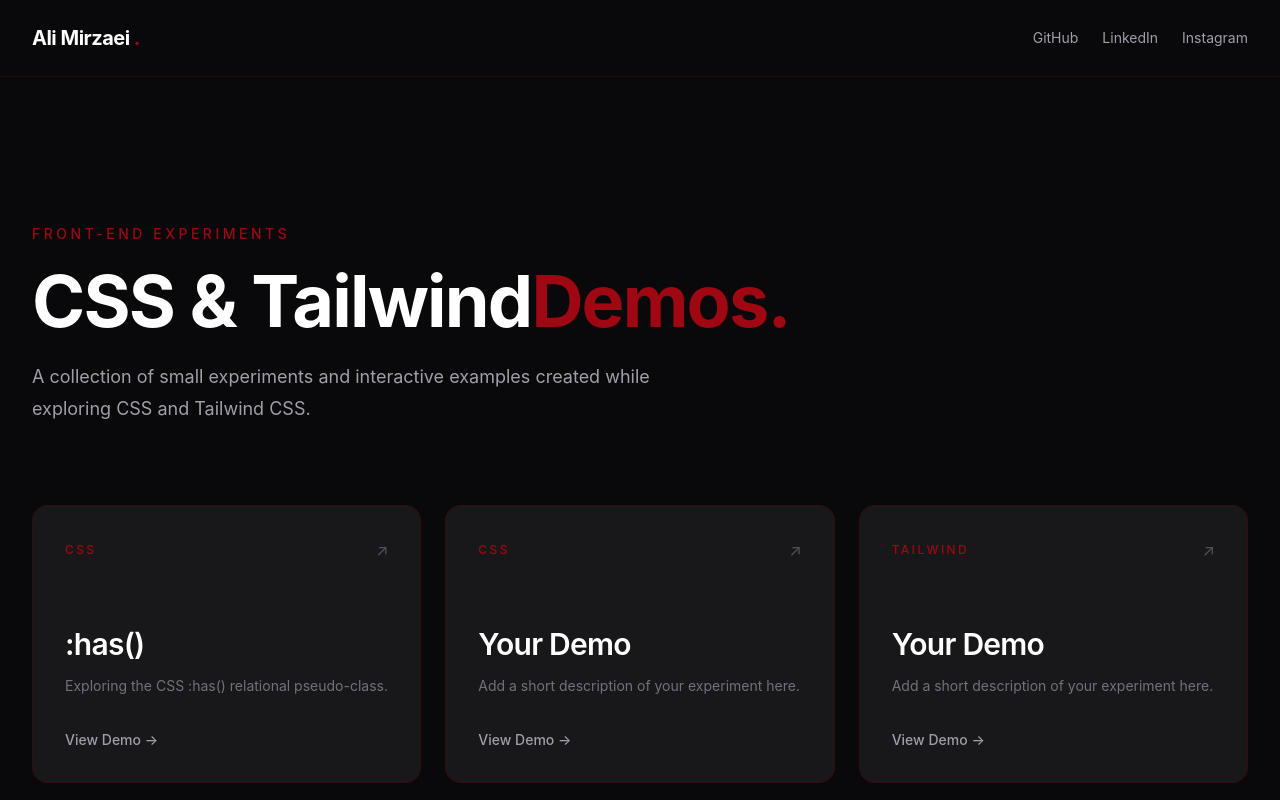
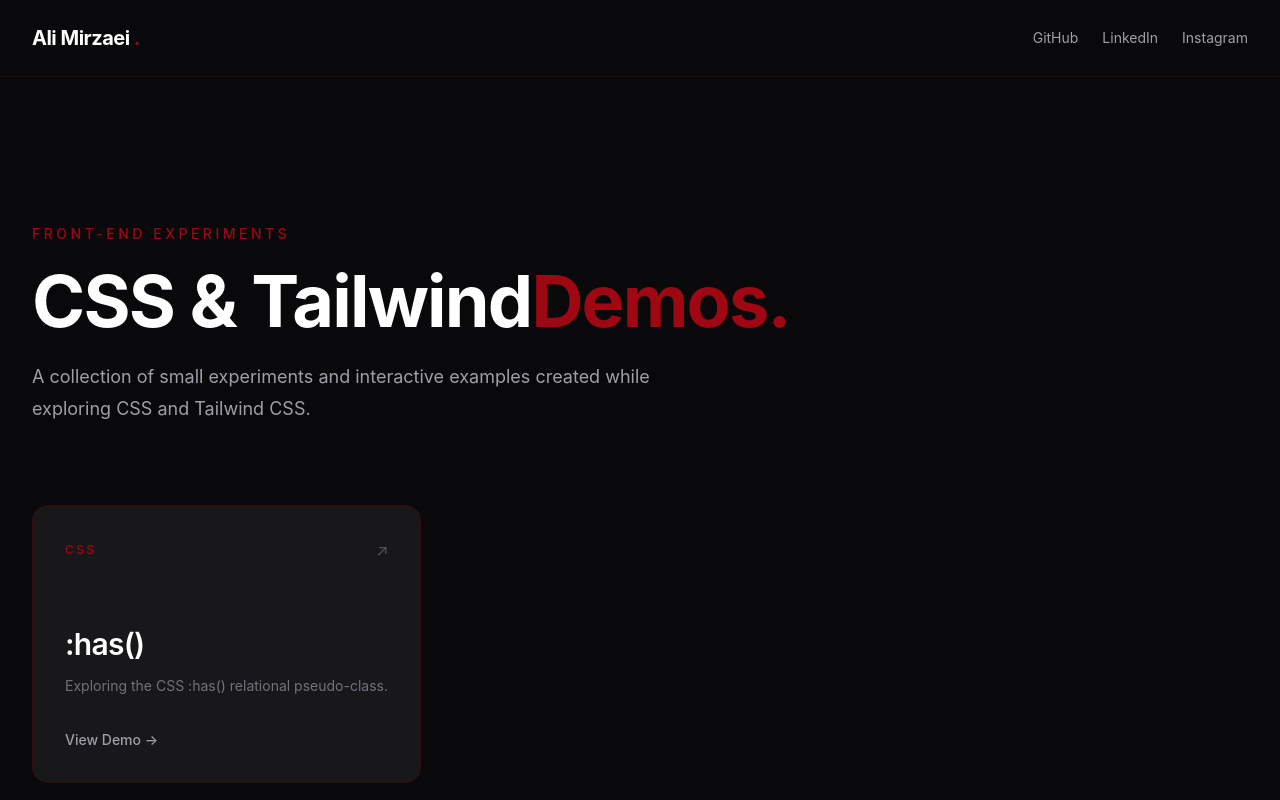
Before and after one commit to ali-mirzaei-dev/LinkedIn-Demos, a website: page index.html in a window 1280 px wide. Shown: the top 800 px of the page. Drawn offline with Linux system fonts and the light colour scheme.

Commit message:
Removed the plcaeholders for other demos

```diff
--- a/index.html
+++ b/index.html
@@ -55,7 +55,7 @@
                 </a>
 
                 <!-- demo 2 -->
-                <a href="#" class="group relative overflow-hidden rounded-2xl border border-red-950/60 bg-zinc-900 p-8 transition duration-500 hover:-translate-y-2 hover:border-red-800/70 hover:shadow-2xl hover:shadow-red-950/20">
+                <!-- <a href="#" class="group relative overflow-hidden rounded-2xl border border-red-950/60 bg-zinc-900 p-8 transition duration-500 hover:-translate-y-2 hover:border-red-800/70 hover:shadow-2xl hover:shadow-red-950/20">
                     <div class="flex items-center justify-between">
                         <span class="text-xs font-medium uppercase tracking-[0.2em] text-red-800">CSS</span>
                         <span class="text-zinc-600 transition duration-300 group-hover:-translate-y-1 group-hover:translate-x-1 group-hover:text-red-700">↗</span>
@@ -65,10 +65,10 @@
                     <div class="mt-8 text-sm font-medium text-zinc-400 transition group-hover:text-red-700">
                         <span>View Demo →</span>
                     </div>
-                </a>
+                </a> -->
 
                 <!-- demo 3 -->
-                <a href="#" class="group relative overflow-hidden rounded-2xl border border-red-950/60 bg-zinc-900 p-8 transition duration-500 hover:-translate-y-2 hover:border-red-800/70 hover:shadow-2xl hover:shadow-red-950/20">
+                <!-- <a href="#" class="group relative overflow-hidden rounded-2xl border border-red-950/60 bg-zinc-900 p-8 transition duration-500 hover:-translate-y-2 hover:border-red-800/70 hover:shadow-2xl hover:shadow-red-950/20">
                     <div class="flex items-center justify-between">
                         <span class="text-xs font-medium uppercase tracking-[0.2em] text-red-800">TAILWIND</span>
                         <span class="text-zinc-600 transition duration-300 group-hover:-translate-y-1 group-hover:translate-x-1 group-hover:text-red-700">↗</span>
@@ -76,7 +76,7 @@
                     <h2 class="mt-16 text-3xl font-semibold tracking-tight transition duration-300 group-hover:text-red-700">Your Demo</h2>
                     <p class="mt-3 text-sm leading-6 text-zinc-500">Add a short description of your experiment here.</p>
                     <div class="mt-8 text-sm font-medium text-zinc-400 transition group-hover:text-red-700">View Demo →</div>
-                </a>
+                </a> -->
             </div>
         </section>
     </main>
```
